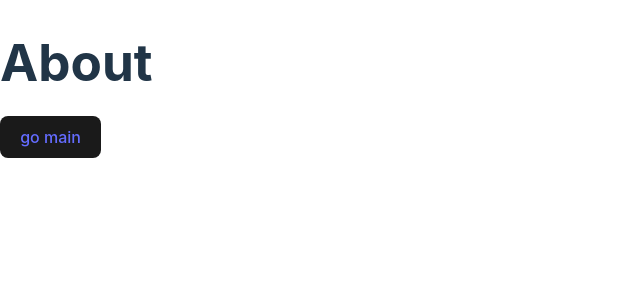
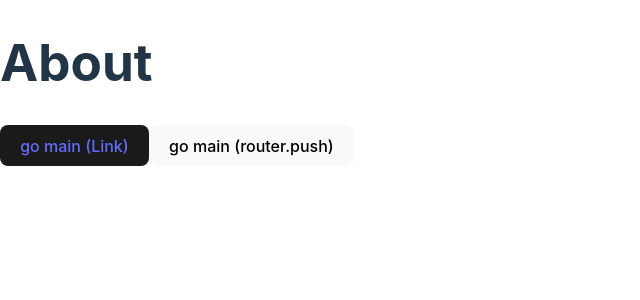
Before and after one commit to GHooN99/vanilla-react-router, a React (Vite) app: page /about in a window 1280 px wide. Shown: the top 300 px of the page, without its empty margins (0-640 px from the left). Built offline with nearby package versions, Linux system fonts and the light colour scheme.

Commit message:
feat: useRouter 를 이용한 페이지 이동 버튼 추가

```diff
--- a/src/pages/About/About.tsx
+++ b/src/pages/About/About.tsx
@@ -1,10 +1,14 @@
 import { Link } from "@components/Link";
+import { useRouter } from "@hooks/useRouter";
 
 const About = () => {
+  const router = useRouter();
+
   return (
     <div>
       <h1>About</h1>
-      <Link to="/">go main</Link>
+      <Link to="/">go main (Link)</Link>
+      <button onClick={() => router.push("/")}>go main (router.push)</button>
     </div>
   );
 };
--- a/src/pages/Root/Root.tsx
+++ b/src/pages/Root/Root.tsx
@@ -1,10 +1,14 @@
 import { Link } from "@components/Link";
+import { useRouter } from "@hooks/useRouter";
 
 const Root = () => {
+  const router = useRouter();
+
   return (
     <div>
       <h1>Root</h1>
-      <Link to="/about">about</Link>
+      <Link to="/about">about (Link)</Link>
+      <button onClick={() => router.push("/about")}>about (router.push)</button>
     </div>
   );
 };
```
